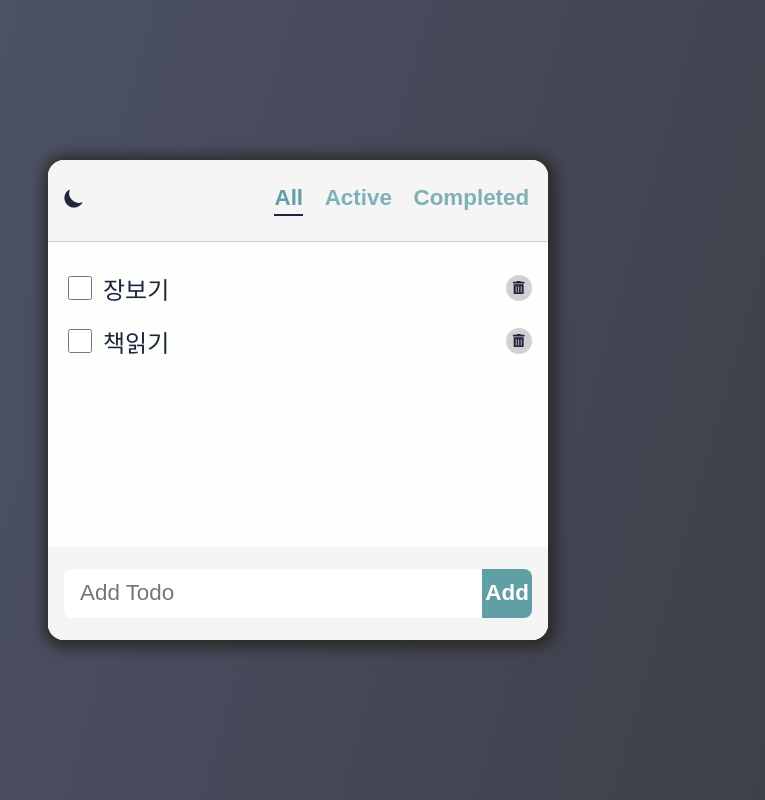
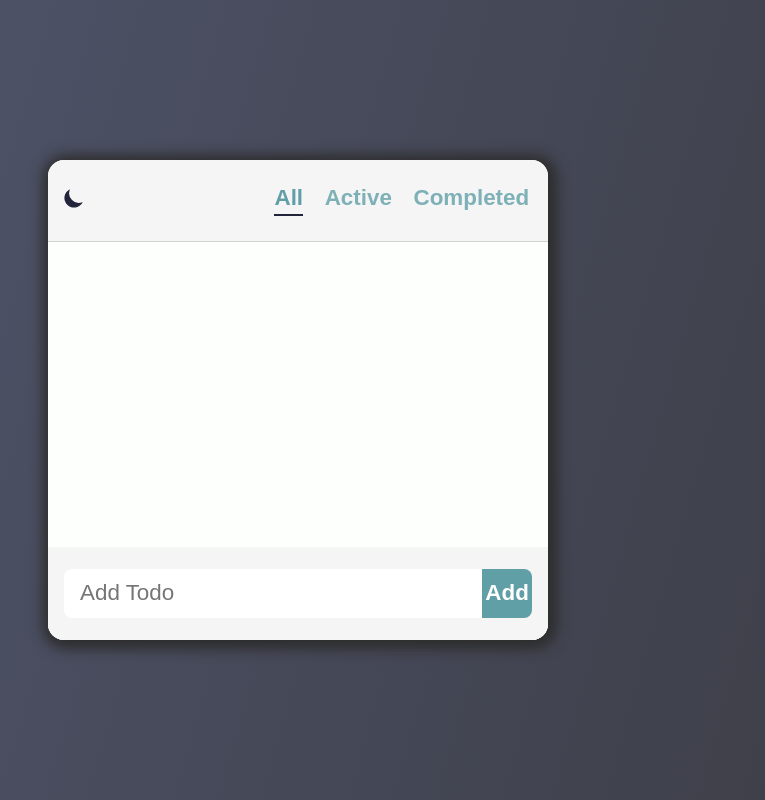
Before and after one commit to JIY00N2/todo-list-react, a React (Create React App) app: page / in a window 1280 px wide. Shown: the whole page, without its empty margins (342-1107 px from the left). Built offline with nearby package versions, Linux system fonts and the light colour scheme.

Commit message:
2023.04.14 todo item 저장

```diff
--- a/src/components/TodoList/TodoList.jsx
+++ b/src/components/TodoList/TodoList.jsx
@@ -1,13 +1,12 @@
-import React, { useState } from 'react';
+import React, { useEffect, useState } from 'react';
 import AddTodo from '../AddTodo/AddTodo';
 import Todo from '../Todo/Todo';
 import styles from './TodoList.module.css';
 // TodoList에 필터를 받아옴
 export default function TodoList({filter}) {
-    const [todos, setTodos] = useState([
-        {id: '123', text:'장보기', status:'active'},
-        {id: '124', text:'책읽기', status:'active'},
-    ]);
+    /* useState에 내부적으로 이미 전달된 값이 있다면 또 다시 호출을 막기 위해
+    콜백함수로 감싸서 전달*/
+    const [todos, setTodos] = useState(() => readTodosFromLocalStorage());
     const handleAdd = (todo) => {
         // 새로운 todo를 todos에 업데이트 해야 함
         // setTodos를 돌면서 뒤에 todo추가
@@ -26,6 +25,11 @@
         todos를 돌면서 todo의 id가 삭제하고자 하는 아이템이 아닌것만 필터링*/
         setTodos(todos.filter(todo => todo.idx !== deleted.id));
     }
+    // useEffect를 이용해 localstorage에 todo 저장
+    useEffect(() => {
+        localStorage.setItem('todos', JSON.stringify(todos));
+    },[todos]);
+
     /* 필터된 아이템만 받아옴
     기존 todo와 해당하는 filter getFilteredItems 함수에 전달*/
     const filtered = getFilteredItems(todos, filter);
@@ -47,6 +51,14 @@
         </section>
     );
 }
+
+function readTodosFromLocalStorage(){
+    // storage에서 todo를 읽어옴
+    const todos = localStorage.getItem('todos');
+    // todo가 있다면 JSON.parse를 통해 다시 배열로 만들고 없다면 빈배열 반환
+    return todos ? JSON.parse(todos) : [];
+}
+
 /* getFilteredItems(todos, filter) 현재 todo배열과
 어떤걸 filter할 것인지 데이터를 받아옴*/
 function getFilteredItems(todos, filter){
```
